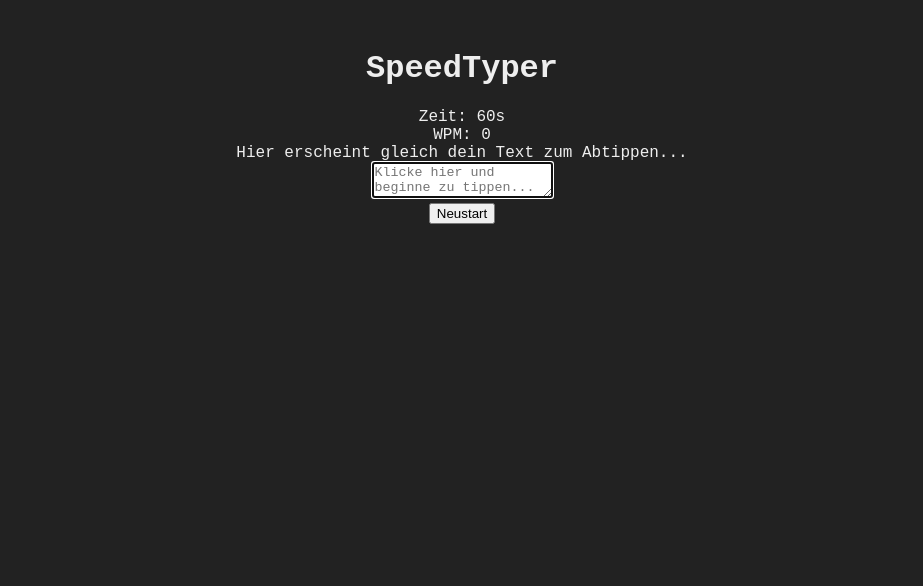
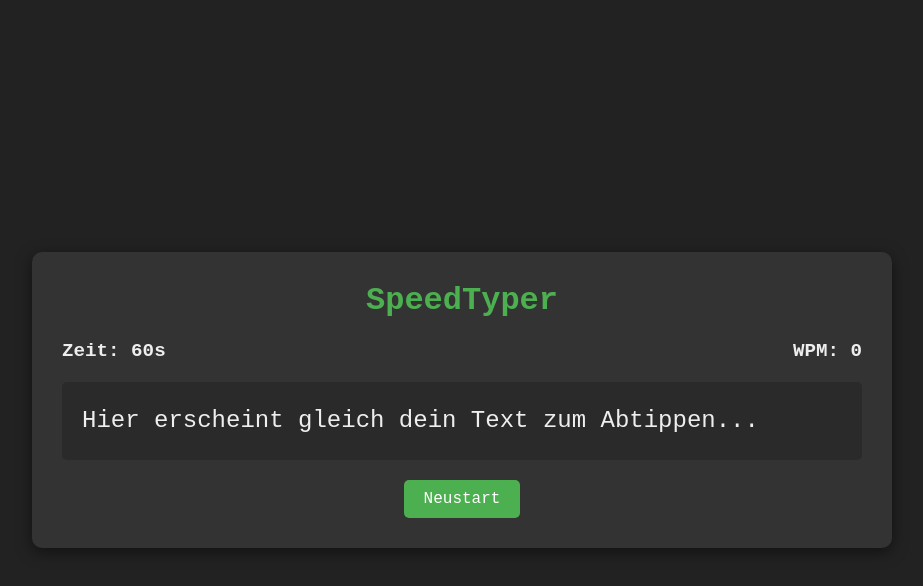
Before and after one commit to IM23a-karimik/speed-typer, a plain HTML site: page index.html in a window 1280 px wide. Shown: the whole page, without its empty margins (178-1101 px from the left). Drawn offline with Linux system fonts and the light colour scheme.

Commit message:
complete issue #3 3

```diff
--- a/style.css
+++ b/style.css
@@ -1,7 +1,99 @@
+/* Grundlegendes Seiten-Layout */
 body {
-    background-color: #222; /* Dunkler Hintergrund */
-    color: #eee;            /* Heller Text */
-    font-family: 'Courier New', Courier, monospace; /* Schreibmaschinen-Look */
+    background-color: #222;
+    color: #eee;
+    font-family: 'Courier New', Courier, monospace;
+    display: flex;
+    justify-content: center;
+    align-items: center;
+    height: 100vh; /* Nimmt die volle Bildschirmhöhe ein */
+    margin: 0;
+}
+
+/* Die Haupt-Box in der Mitte */
+.game-container {
+    background-color: #333;
+    padding: 30px;
+    border-radius: 10px;
+    box-shadow: 0 4px 15px rgba(0, 0, 0, 0.5);
+    max-width: 800px;
+    width: 90%;
     text-align: center;
-    margin-top: 50px;
 }
+
+h1 {
+    margin-top: 0;
+    color: #4CAF50; /* Ein schönes Grün */
+}
+
+/* Timer und WPM nebeneinander */
+.stats-container {
+    display: flex;
+    justify-content: space-between;
+    margin-bottom: 20px;
+    font-size: 1.2rem;
+    font-weight: bold;
+}
+
+/* Der Bereich, in dem der Text steht */
+.quote-container {
+    position: relative;
+    background-color: #2a2a2a;
+    padding: 20px;
+    border-radius: 5px;
+    font-size: 1.5rem;
+    line-height: 1.6;
+    margin-bottom: 20px;
+    text-align: left;
+}
+
+/* Ein Trick: Wir legen das Eingabefeld unsichtbar genau über den Text.
+   So kann der Nutzer tippen (und die Handy-Tastatur würde aufgehen),
+   aber er sieht nur den formatierten Text darunter. */
+#quote-input {
+    position: absolute;
+    top: 0;
+    left: 0;
+    width: 100%;
+    height: 100%;
+    opacity: 0; /* Macht das Feld unsichtbar */
+    z-index: 10;
+    cursor: text;
+    resize: none;
+}
+
+#restart-btn {
+    background-color: #4CAF50;
+    color: white;
+    border: none;
+    padding: 10px 20px;
+    font-size: 1rem;
+    font-family: inherit;
+    border-radius: 5px;
+    cursor: pointer;
+}
+
+#restart-btn:hover {
+    background-color: #45a049;
+}
+
+
+/* =========================================
+   FEEDBACK-KLASSEN FÜR DAS JAVASCRIPT
+   Diese Klassen weisen wir später den
+   einzelnen Buchstaben per Code zu.
+   ========================================= */
+
+.correct {
+    color: #4CAF50; /* Grün für richtig */
+}
+
+.incorrect {
+    color: #f44336; /* Rot für falsch */
+    text-decoration: underline;
+}
+
+.active {
+    background-color: #555; /* Grauer Hintergrund als "Cursor" */
+    border-radius: 3px;
+}
```
